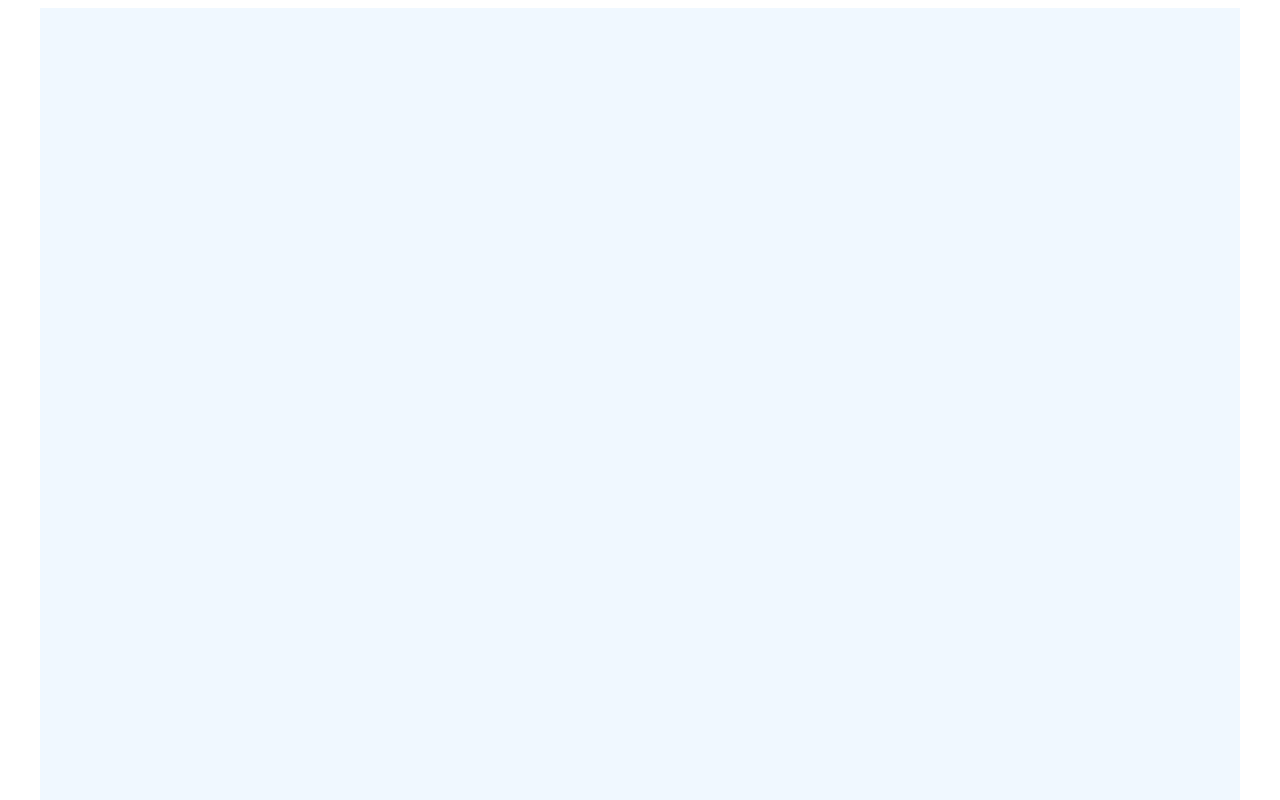
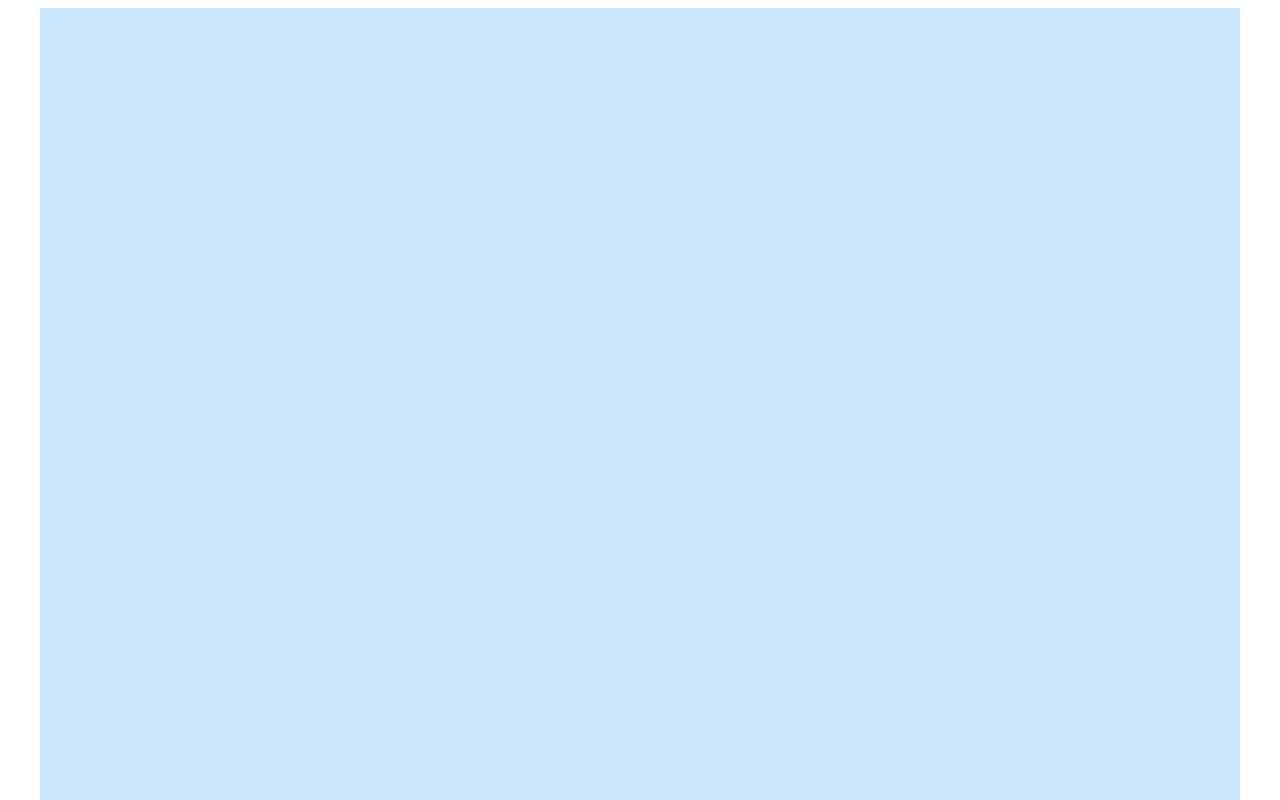
Before and after one commit to teacher-informatics/world_informatics, a plain HTML site: page index.html in a window 1280 px wide. Shown: the top 800 px of the page. Drawn offline with Linux system fonts and the light colour scheme.

Commit message:
Change block main1 background-color

```diff
--- a/css/style.css
+++ b/css/style.css
@@ -7,5 +7,5 @@
     min-width: 50%;
     margin:0 auto;
     height:1200px;
-    background-color:aliceblue;
+    background-color:#cae9ff;
 }
```
